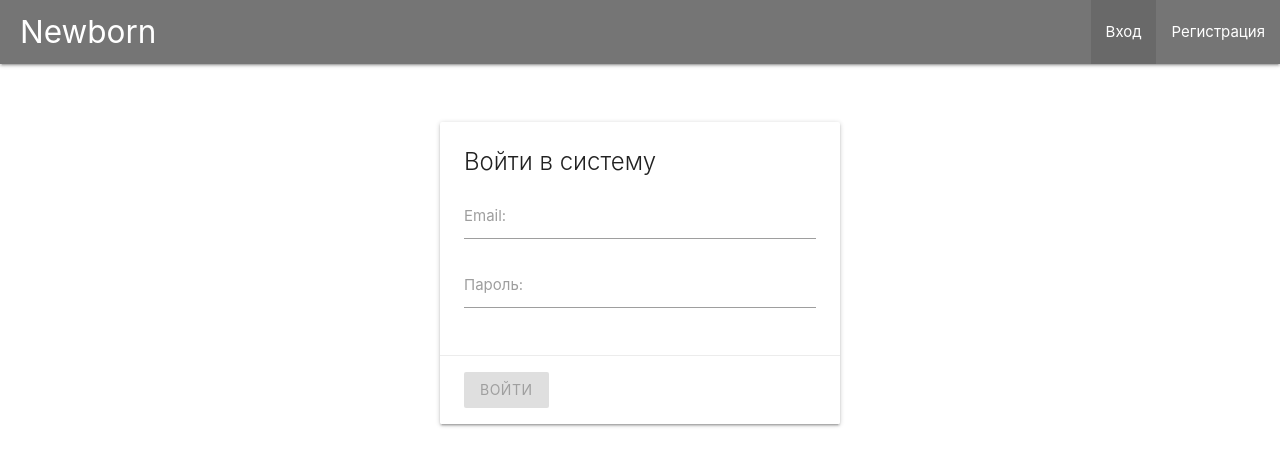
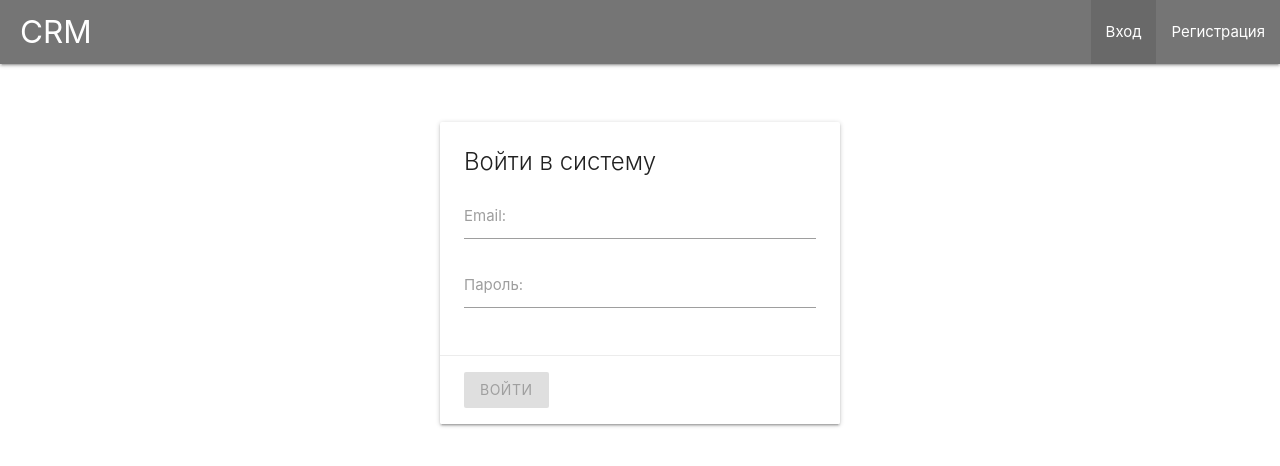
Before and after one commit to kostyanp95/crm-system, an Angular app in the folder client/: page /login in a window 1280 px wide. Shown: the top 466 px of the page. Built offline with nearby package versions, Linux system fonts and the light colour scheme.

Commit message:
chore(layouts): rename project

```diff
--- a/client/src/app/shared/layouts/auth-layout/auth-layout.component.html
+++ b/client/src/app/shared/layouts/auth-layout/auth-layout.component.html
@@ -1,7 +1,7 @@
 <nav>
   <div class="nav-wrapper grey darken-1">
     <a routerLink="/" class="brand-logo">
-      Newborn
+      CRM
     </a>
     <ul id="nav-mobile" class="right hide-on-med-and-down">
       <li routerLinkActive="active">
--- a/client/src/app/shared/layouts/site-layout/site-layout.component.html
+++ b/client/src/app/shared/layouts/site-layout/site-layout.component.html
@@ -1,5 +1,5 @@
 <ul class="sidenav sidenav-fixed a-sidenav">
-  <h4>Newborn</h4>
+  <h4>CRM</h4>
 
   <li *ngFor="let link of listLinks" class="bold" routerLinkActive="active">
     <a [routerLink]="[link.url]" class="waves-effect waves-orange">
```
